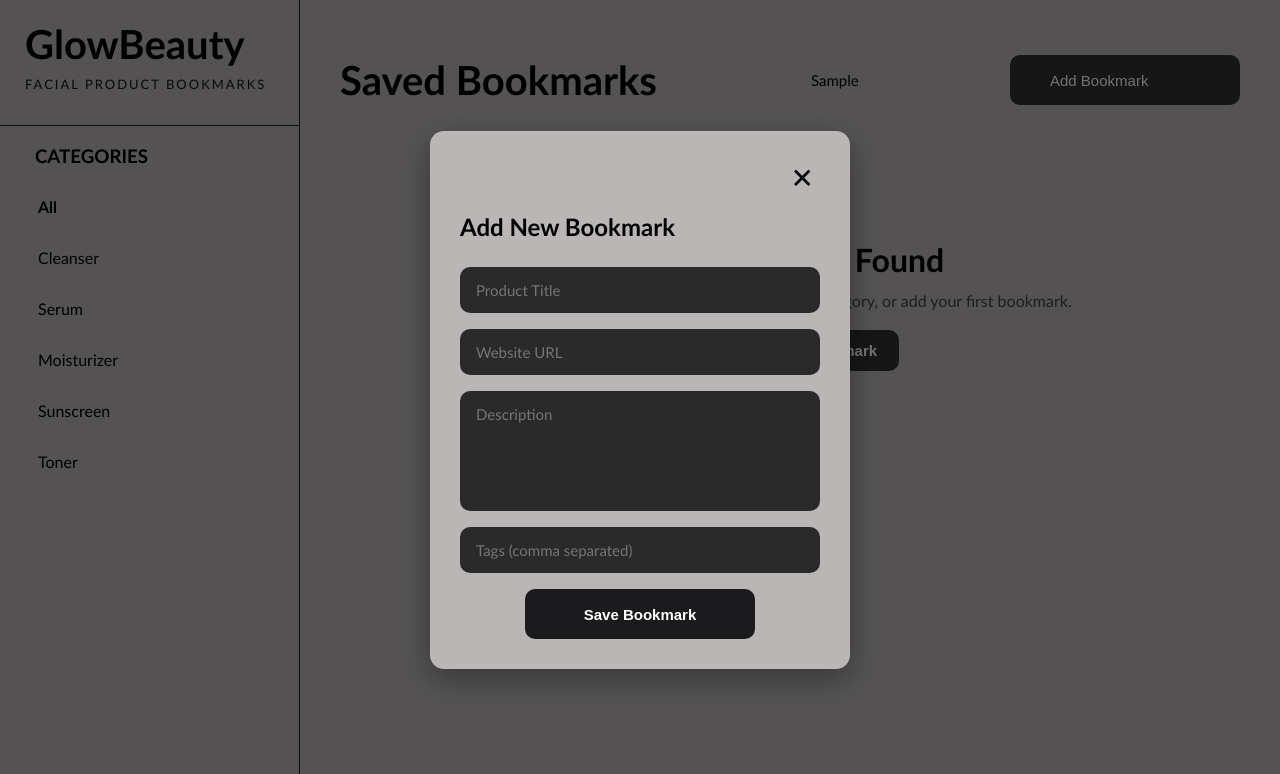
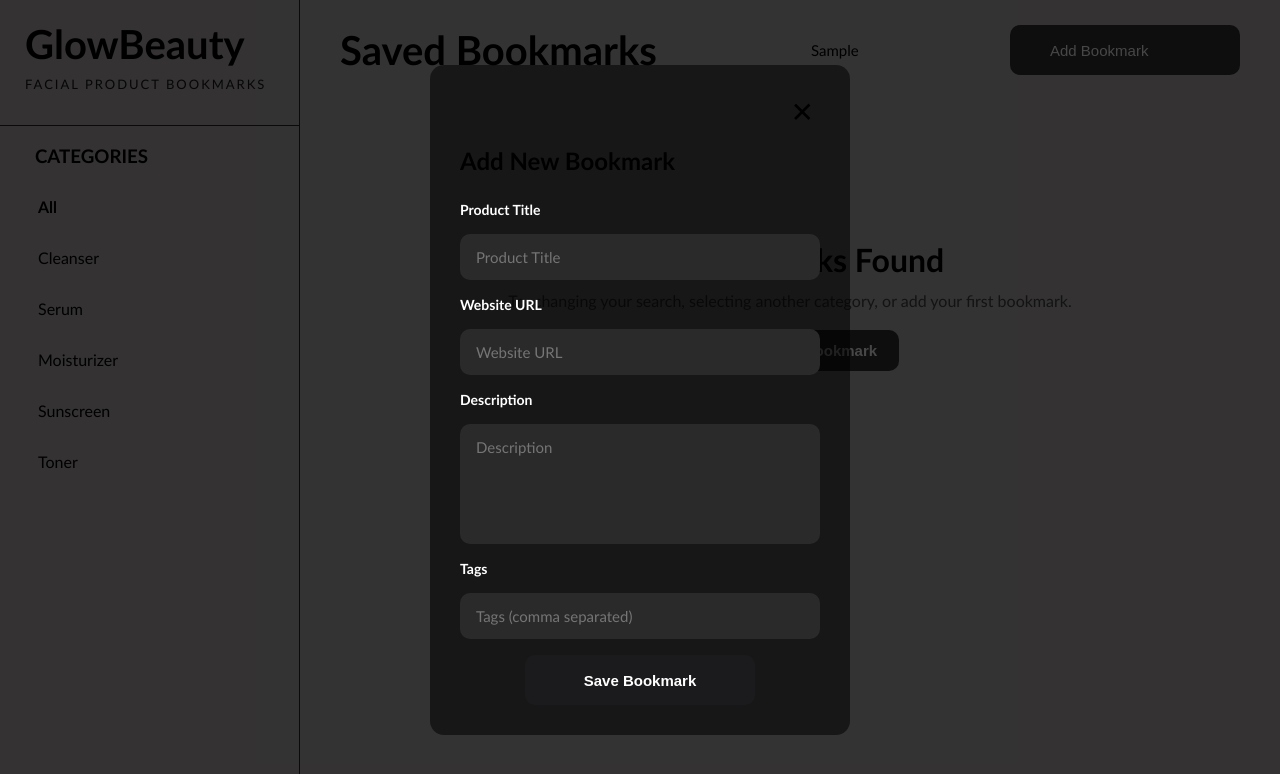
Before and after one commit to Sharon-Mashai/Glow-Beauty-Store, a React (Vite) app: page / in a window 1280 px wide. Both pictures are taken after typing "Sample" into the empty fields and a click on the button "Add Bookmark". Shown: the top 774 px of the page. Built offline with nearby package versions, Linux system fonts and the light colour scheme; some icons are missing.

Commit message:
Added the labels above each filed in the form and locked the background scrolling when the form modal is open

```diff
--- a/src/App.tsx
+++ b/src/App.tsx
@@ -2,7 +2,7 @@ import { useState, useEffect } from "react";
 import { Sidebar } from "./Components/Sidebar";
 import { Topbar } from "./Components/Topbar";
 import { BookmarkGrid } from "./Components/BookmarkGrid";
-import  AddLinkForm  from "./Components/AddLinkForm";
+import AddLinkForm from "./Components/AddLinkForm";
 import { DeleteModal } from "./Components/DeleteModal";
 import type { Link } from "./types/Link";
 
@@ -32,6 +32,14 @@ const App = () => {
   useEffect(() => {
     localStorage.setItem("bookmarks", JSON.stringify(links));
   }, [links]);
+
+  useEffect(() => {
+    document.body.style.overflow = showForm ? "hidden" : "";
+
+    return () => {
+      document.body.style.overflow = "";
+    };
+  }, [showForm]);
 
   // Add / Update
   const saveLink = (link: Link) => {
--- a/src/Components/AddLinkForm.tsx
+++ b/src/Components/AddLinkForm.tsx
@@ -60,7 +60,11 @@ export default function AddLinkForm({
 
         <h2>{editingLink ? "Edit Bookmark" : "Add New Bookmark"}</h2>
 
+        <label className="formFieldLabel" htmlFor="bookmark-title">
+          Product Title
+        </label>
         <input
+          id="bookmark-title"
           type="text"
           placeholder="Product Title"
           value={title}
@@ -68,7 +72,11 @@ export default function AddLinkForm({
           required
         />
 
+        <label className="formFieldLabel" htmlFor="bookmark-url">
+          Website URL
+        </label>
         <input
+          id="bookmark-url"
           type="url"
           placeholder="Website URL"
           value={url}
@@ -76,7 +84,11 @@ export default function AddLinkForm({
           required
         />
 
+        <label className="formFieldLabel" htmlFor="bookmark-description">
+          Description
+        </label>
         <textarea
+          id="bookmark-description"
           rows={4}
           placeholder="Description"
           value={description}
@@ -84,7 +96,11 @@ export default function AddLinkForm({
           required
         />
 
+        <label className="formFieldLabel" htmlFor="bookmark-tags">
+          Tags
+        </label>
         <input
+          id="bookmark-tags"
           type="text"
           placeholder="Tags (comma separated)"
           value={tags}
--- a/src/global.css
+++ b/src/global.css
@@ -15,9 +15,7 @@ body {
   background: rgb(186, 182, 182);
   background-size: cover;
   background-position: center;
-  font-family:
-    "Trebuchet MS", "Lucida Sans Unicode", "Lucida Grande", "Lucida Sans",
-    Arial, sans-serif;
+  font-family: "Trebuchet MS", "Lucida Sans Unicode", "Lucida Grande", "Lucida Sans", Arial, sans-serif;
 }
 
 .content {
@@ -32,6 +30,7 @@ body {
   display: flex;
   justify-content: space-between;
   align-items: center;
+  flex-wrap: wrap;
   padding: 25px 40px;
   gap: 20px;
 }
@@ -40,16 +39,13 @@ body {
   font-size: 40px;
   color: black;
   margin: 0;
-  position: relative;
-  top: 30px;
 }
 
 .topbarActions {
   display: flex;
   align-items: center;
   gap: 12px;
-  position: relative;
-  top: 30px;
+  flex-wrap: wrap;
 }
 
 .addBtn {
@@ -78,6 +74,7 @@ body {
 
 .sidebar {
   width: 300px;
+  flex-shrink: 0;
   border-right: 1px solid #242424;
   display: flex;
   flex-direction: column;
@@ -164,7 +161,7 @@ body {
 
 .bookmarkGrid {
   display: grid;
-  grid-template-columns: repeat(auto-fill, minmax(350px, 1fr));
+  grid-template-columns: repeat(auto-fill, minmax(280px, 1fr));
   gap: 24px;
   padding: 20px 40px 40px;
 }
@@ -257,7 +254,7 @@ body {
 .formOverlay {
   position: fixed;
   inset: 0;
-  background: rgba(0, 0, 0, 0.55);
+  background: rgba(0, 0, 0, 0.72);
   display: flex;
   justify-content: center;
   align-items: center;
@@ -270,15 +267,14 @@ body {
 }
 
 .addLinkForm {
-  width: 100%;
-  max-width: 420px;
-  background: rgb(186, 182, 182);
+  width: min(100%, 420px);
+  background: rgba(0, 0, 0, 0.55);
   border-radius: 14px;
-  box-shadow: 0 10px 30px rgba(0, 0, 0, 0.35);
   display: flex;
   flex-direction: column;
   gap: 16px;
   padding: 30px;
+  box-shadow: none !important;
 }
 
 .closeBtn {
@@ -293,6 +289,12 @@ body {
 .addLinkForm h2 {
   margin: 0 0 10px;
   color: black;
+}
+
+.formFieldLabel {
+  color: white;
+  font-size: 14px;
+  font-weight: 600;
 }
 
 .addLinkForm input,
@@ -438,15 +440,23 @@ body {
 
 /*Responsiveness*/
 
+@media (max-width: 768px) {
+  .formOverlay {
+    padding: 16px;
+  }
+
+  .addLinkForm {
+    width: 100%;
+    max-width: 100%;
+    padding: 24px;
+  }
+}
+
 /* 1200px */
 
 @media (max-width: 1200px) {
   .bookmarkGrid {
     grid-template-columns: repeat(2, 1fr);
-  }
-  .formOverlay {
-    max-width: 400px;
-    height: 70vh;
   }
 }
 
@@ -458,7 +468,7 @@ body {
   }
 
   .bookmarkGrid {
-    grid-template-columns: repeat(2, 1fr);
+    grid-template-columns: repeat(2, minmax(0, 1fr));
     padding: 20px;
   }
 
@@ -468,10 +478,6 @@ body {
 
   .topbar h1 {
     font-size: 34px;
-  }
-  .formOverlay {
-    max-width: 380px;
-    height: 68vh;
   }
 }
 
@@ -494,28 +500,24 @@ body {
 
   .topbar {
     padding: 20px;
+    align-items: flex-start;
   }
 
   .topbar h1 {
     font-size: 30px;
   }
 
-  .addBtn {
-    padding: 12px 18px;
+  .topbarActions {
+    width: 100%;
   }
 
-  .formOverlay {
-    width: 90%;
-    max-width: 360px;
-    height: 65vh;
-    top: 50%;
-    right: -100%;
-    transform: translateY(-50%);
-    border-radius: 12px 0 0 12px;
+  .searchBox {
+    width: 100%;
   }
 
-  .formOverlay.show {
-    right: 0;
+  .addBtn {
+    width: 100%;
+    padding: 12px 18px;
   }
 }
 
@@ -553,11 +555,6 @@ body {
   .description {
     font-size: 14px;
   }
-  .formOverlay {
-    width: 95%;
-    max-width: none;
-    height: 65vh;
-  }
 
   .addLinkForm {
     padding: 22px;
@@ -573,10 +570,6 @@ body {
 
   .logo h2 {
     font-size: 24px;
-  }
-
-  .searchBox {
-    margin: 15px;
   }
 
   .bookmarkGrid {
@@ -601,19 +594,6 @@ body {
     width: 100%;
   }
 
-  .formOverlay {
-    width: 100%;
-    height: 100vh;
-    top: 0;
-    right: -100%;
-    transform: none;
-    border-radius: 0;
-  }
-
-  .formOverlay.show {
-    right: 0;
-  }
-
   .addLinkForm {
     padding: 18px;
   }
```
